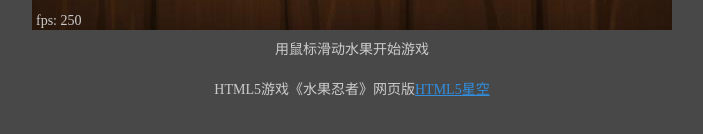
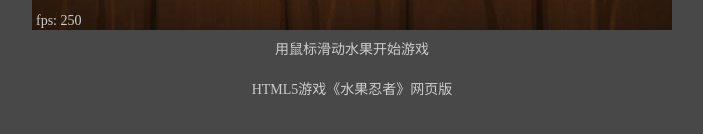
Before and after one commit to kietoljw/htmlgame, a plain HTML site: page 1-FruitNinja/index.html in a window 1280 px wide. Shown: the part 578-712 px from the top of the page, without its empty margins (296-999 px from the left). Drawn offline with Linux system fonts and the light colour scheme.

Commit message:
Update index.html

```diff
--- a/1-FruitNinja/index.html
+++ b/1-FruitNinja/index.html
@@ -17,7 +17,7 @@
 <canvas id="view" width="640" height="480"></canvas>
 <div id="desc">
     <div>用鼠标滑动水果开始游戏</div>
-	<div>HTML5游戏《水果忍者》网页版<a href="http://www.html5star.com" target="_blank">HTML5星空</a></div>
+	<div>HTML5游戏《水果忍者》网页版</div>
 	<div id="browser"></div>
 </div>
 <script src="scripts/all.js"></script>
```
